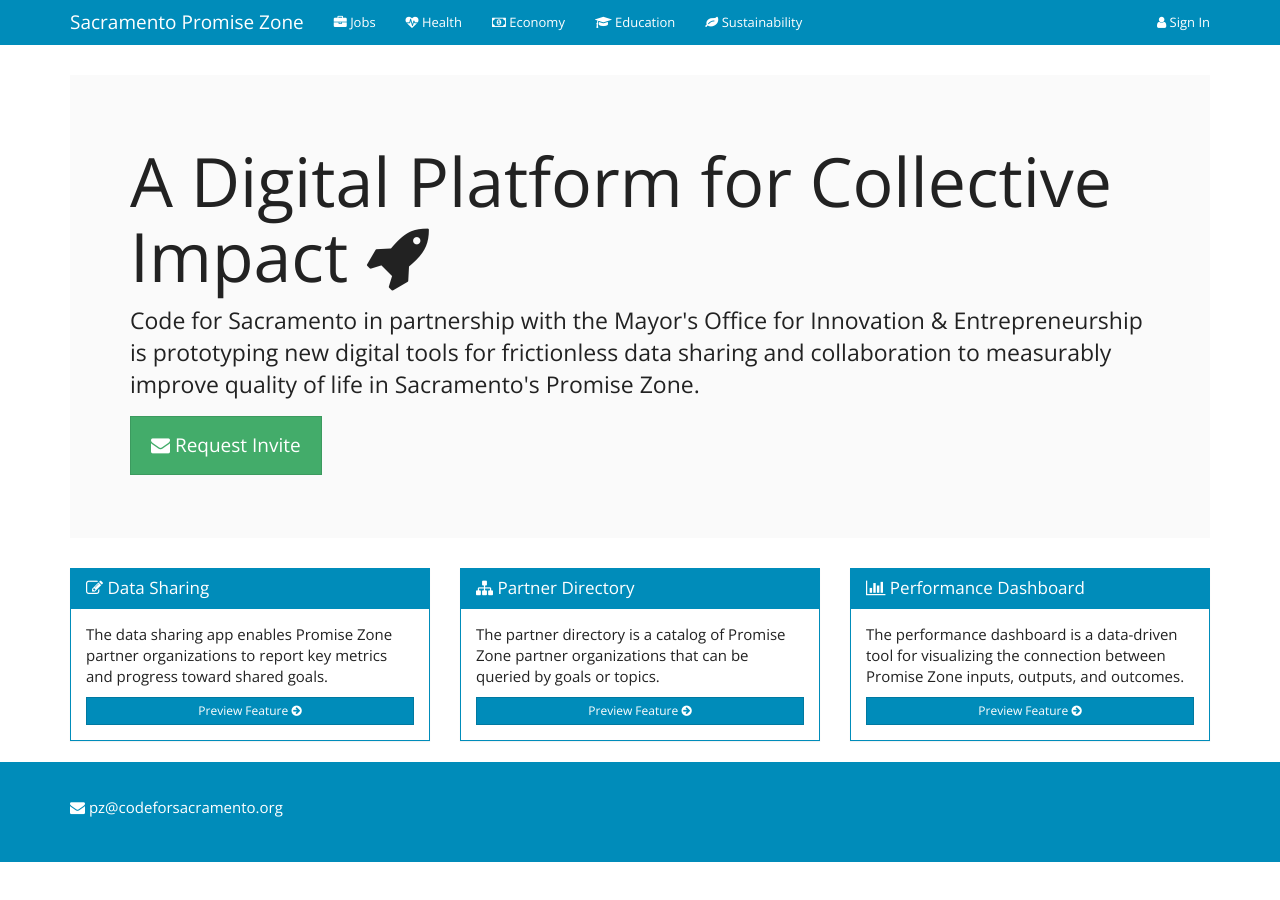
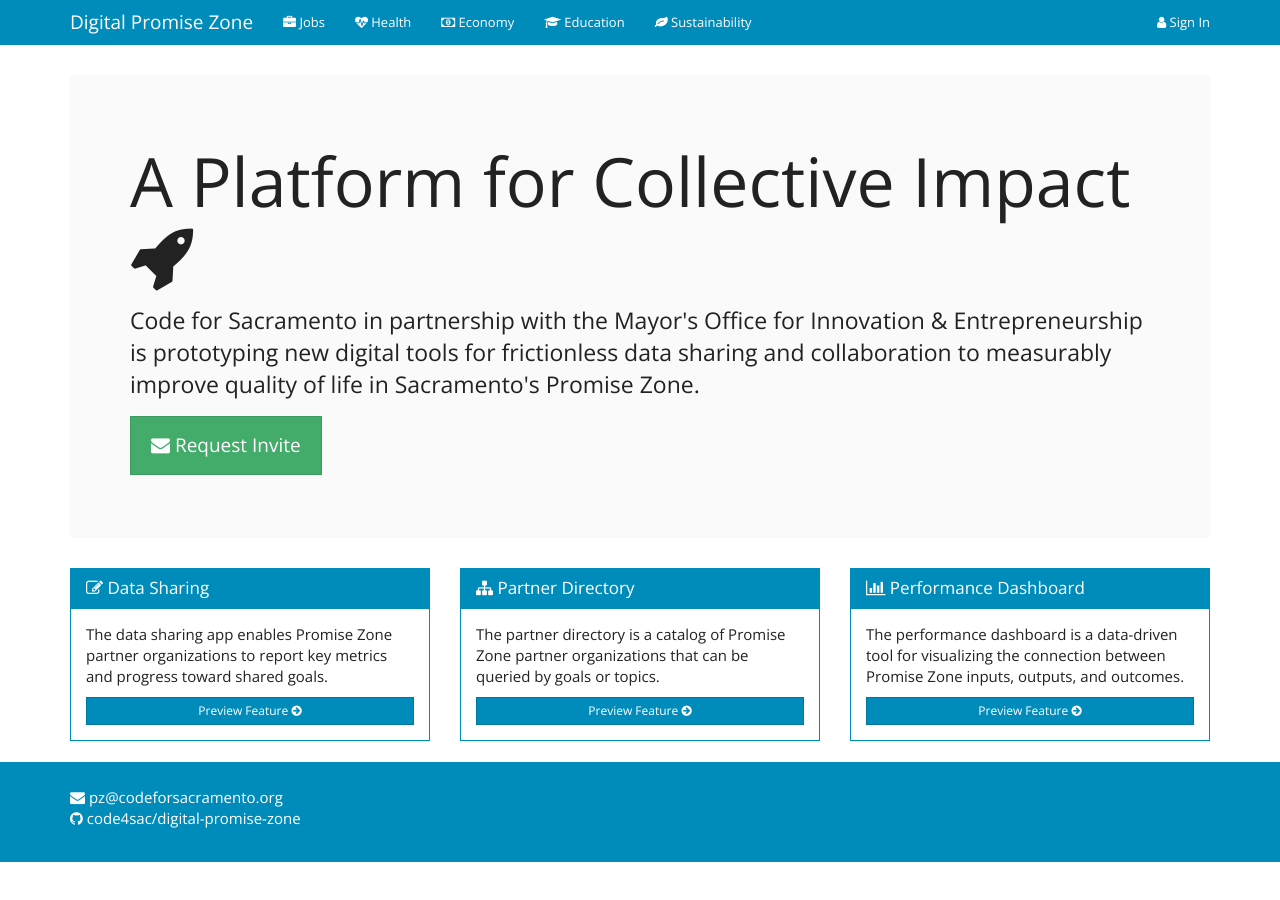
Before and after one commit to code4sac/digital-promise-zone, a Jekyll site: the page built from index.md, in a window 1280 px wide. Built offline with Jekyll 4.4.1, drawn with Linux system fonts in a browser that asks for light colours; nearby versions of some CDN libraries.

Commit message:
Update branding, footer

```diff
--- a/_includes/footer.html
+++ b/_includes/footer.html
@@ -1,6 +1,9 @@
 <footer class="footer">
   <div class="container">
-    <p><i class="fa fa-envelope"></i> pz@codeforsacramento.org</p>
+    <ul class="list-unstyled">
+      <li><i class="fa fa-envelope"></i> <a href="mailto:pz@codeforsacramento.org" target="_blank">pz@codeforsacramento.org</a></li>
+      <li><i class="fa fa-github"></i> <a href="https://github.com/code4sac/digital-promise-zone" target="_blank">code4sac/digital-promise-zone</a></li>
+    <ul>
   </div>
 </footer>
 
--- a/_includes/head.html
+++ b/_includes/head.html
@@ -8,7 +8,7 @@
   <link rel="icon" href="">
   <meta name="theme-color" content="">
 
-  <title>Delivery Unit Prototype</title>
+  <title>Digital Promise Zone</title>
 
   <!-- Styles -->
   <link href="/css/styles.css" rel="stylesheet">
--- a/_includes/home.html
+++ b/_includes/home.html
@@ -1,6 +1,6 @@
 <div class="container">
   <div class="jumbotron">
-    <h1>A Digital Platform for Collective Impact <i class="fa fa-rocket"></i></h1>
+    <h1>A Platform for Collective Impact <i class="fa fa-rocket"></i></h1>
     <p>Code for Sacramento in partnership with the Mayor's Office for Innovation & Entrepreneurship is prototyping new digital tools for frictionless data sharing and collaboration to measurably improve quality of life in Sacramento's Promise Zone.</p>
     <p><a class="btn btn-success btn-lg" href="mailto:pz@codeforsacramento.org?subject=Promise%20Zone%20Platform%20Invite%20Request" target="_blank"><i class="fa fa-envelope"></i> Request Invite</a></p>
   </div>
--- a/_includes/navbar.html
+++ b/_includes/navbar.html
@@ -7,7 +7,7 @@
         <span class="icon-bar"></span>
         <span class="icon-bar"></span>
       </button>
-      <a class="navbar-brand" href="/">Sacramento Promise Zone</a>
+      <a class="navbar-brand" href="/">Digital Promise Zone</a>
     </div>
     <div id="navbar" class="collapse navbar-collapse">
       <ul class="nav navbar-nav">
--- a/css/styles.scss
+++ b/css/styles.scss
@@ -15,8 +15,8 @@
   background-color: $brand-primary;
 }
 .footer .container {
-  padding-top: 35px;
+  padding-top: 25px;
 }
-.well-data-sharing {
-  min-height: 500px;
+footer a, footer a:hover {
+  color: #fff;
 }
```
